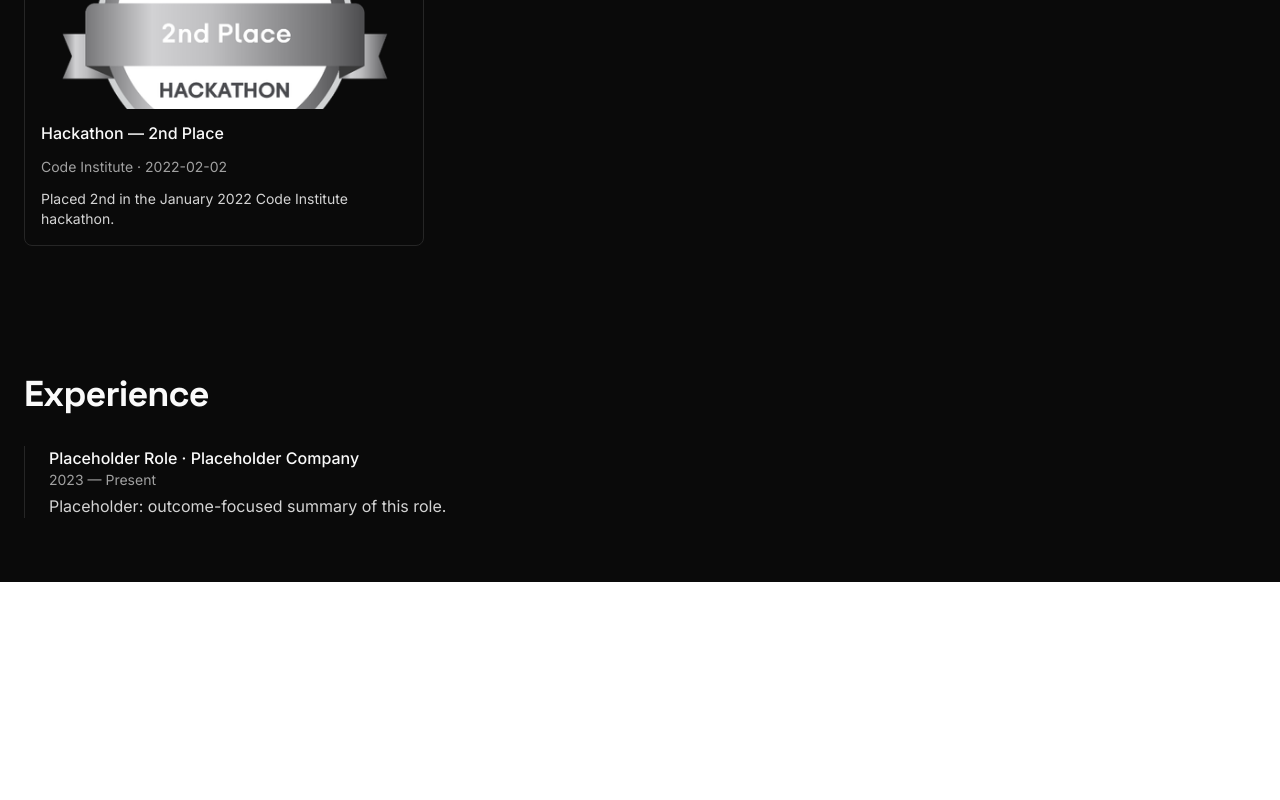
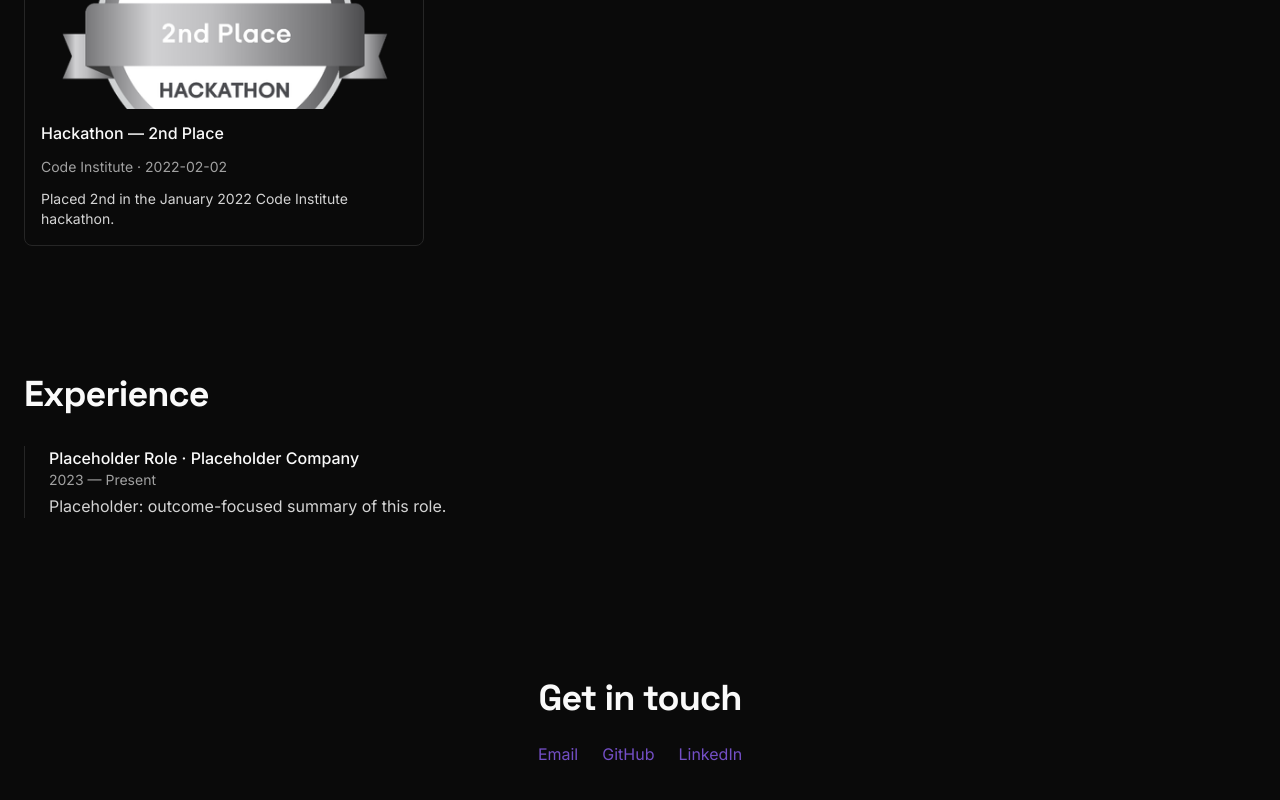
Before and after one commit to KristianColville1/KristianColville1, a React (Vite) app in the folder frontend/: page / in a window 1280 px wide. Shown: the part 1961-2761 px from the top of the page. Before the commit the page ends 2543 px from the top, so only its background shows below. Built offline with nearby package versions, Linux system fonts and the light colour scheme.

Commit message:
feat: add contact section and wire up the hero CTA anchor

```diff
--- /dev/null
+++ b/frontend/src/components/organisms/ContactSection.tsx
@@ -0,0 +1,31 @@
+import { Heading } from '../atoms/Heading';
+import { RevealSection } from '../atoms/RevealSection';
+import type { ContactLink } from '../../content/types';
+
+type ContactSectionProps = {
+  links: ContactLink[];
+};
+
+export function ContactSection({ links }: ContactSectionProps) {
+  return (
+    <RevealSection id="contact" className="px-6 py-24 text-center">
+      <Heading level={2}>Get in touch</Heading>
+      <div className="mt-6 flex flex-wrap justify-center gap-6">
+        {links.map((link) => {
+          const isExternal = !link.href.startsWith('mailto:');
+          return (
+            <a
+              key={link.label}
+              href={link.href}
+              target={isExternal ? '_blank' : undefined}
+              rel={isExternal ? 'noopener noreferrer' : undefined}
+              className="text-accent-purple hover:underline"
+            >
+              {link.label}
+            </a>
+          );
+        })}
+      </div>
+    </RevealSection>
+  );
+}
--- a/frontend/src/pages/Home.tsx
+++ b/frontend/src/pages/Home.tsx
@@ -6,10 +6,12 @@ import { ProjectsSection } from '../components/organisms/ProjectsSection';
 import { CertificationsSection } from '../components/organisms/CertificationsSection';
 import { AchievementsSection } from '../components/organisms/AchievementsSection';
 import { ExperienceTimeline } from '../components/organisms/ExperienceTimeline';
+import { ContactSection } from '../components/organisms/ContactSection';
 import { bio } from '../content/bio';
 import { skillGroups } from '../content/skills';
 import { achievements } from '../content/achievements';
 import { experienceEntries } from '../content/experience';
+import { contactLinks } from '../content/contact';
 import { useProjects } from '../hooks/useProjects';
 import { useCertifications } from '../hooks/useCertifications';
 
@@ -27,6 +29,7 @@ export function Home() {
       <CertificationsSection certifications={certifications} />
       <AchievementsSection achievements={achievements} />
       <ExperienceTimeline entries={experienceEntries} />
+      <ContactSection links={contactLinks} />
     </div>
   );
 }
```
Also changed, not shown: 2 other files (tests, documents, lock files or other folders).
